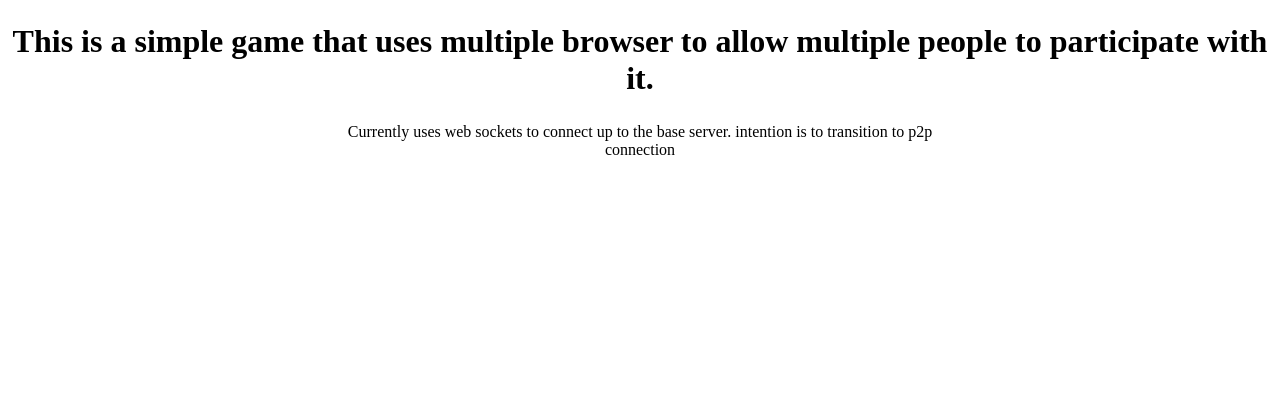
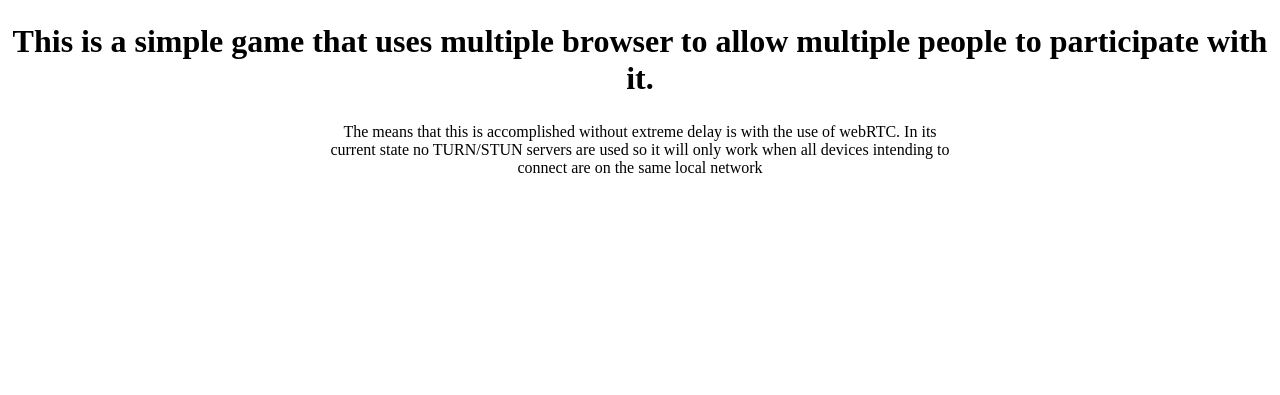
Before and after one commit to James-Is-A-Name/webSocketGameSpace, a website: page public/index.html in a window 1280 px wide. Shown: the part 137-532 px from the top of the page. Drawn offline with Linux system fonts and the light colour scheme.

Commit message:
alter index message

```diff
--- a/public/index.html
+++ b/public/index.html
@@ -16,9 +16,9 @@
             This is a simple game that uses multiple browser to allow multiple people to participate with it.
         </h2>
         <p style="padding-left: 25%;padding-right: 25%; width:50%">
-            Currently uses web sockets to connect up to the base server. intention is to transition to p2p connection
-            <!-- The means that this is accomplished without extreme delay is with the use of webRTC. -->
-            <!-- In its current state no TURN/STUN servers are used so it will only work when all devices intending to connect are on the same local network -->
+            <!-- Currently uses web sockets to connect up to the base server. intention is to transition to p2p connection -->
+            The means that this is accomplished without extreme delay is with the use of webRTC.
+            In its current state no TURN/STUN servers are used so it will only work when all devices intending to connect are on the same local network
         </p>
     </div>
 
```
